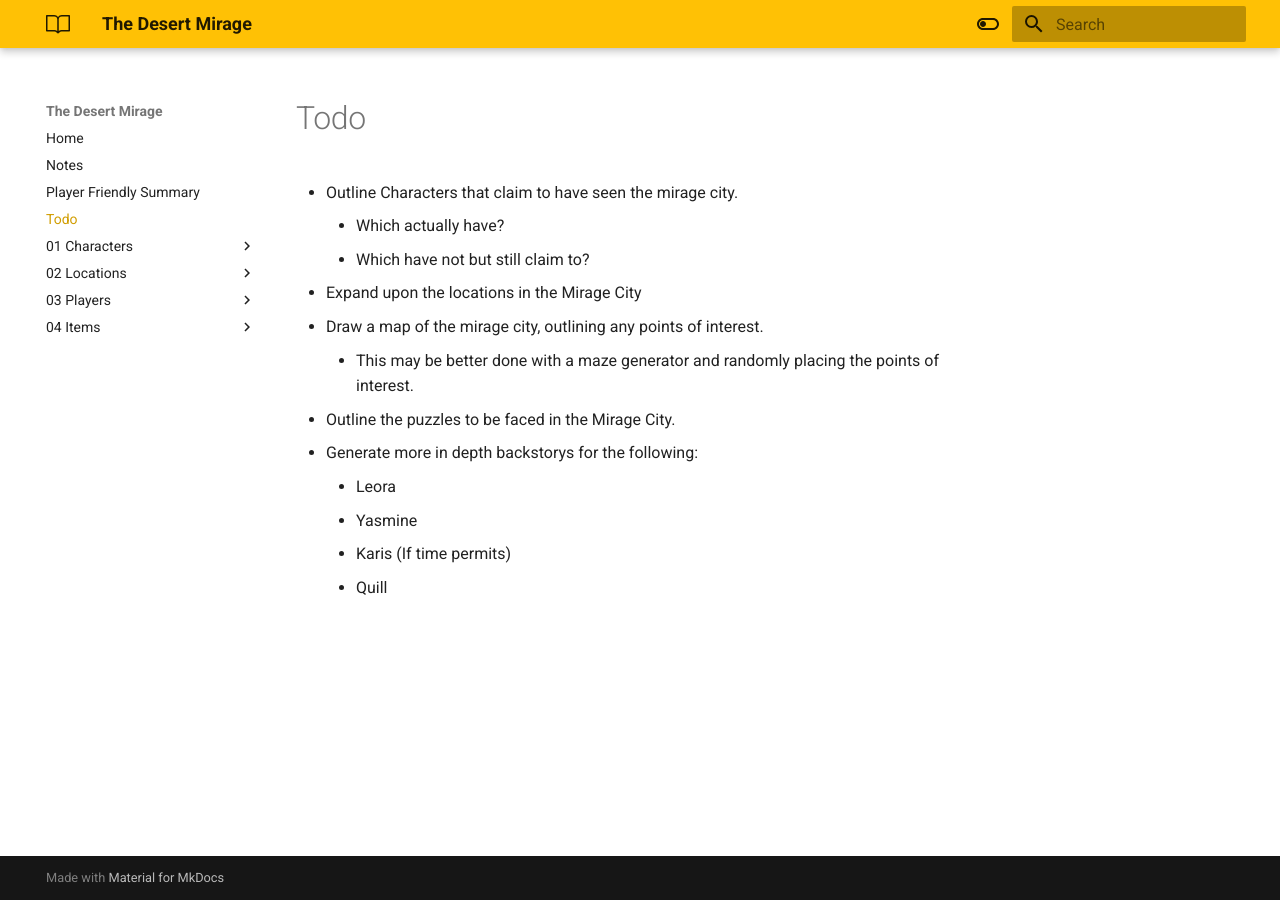
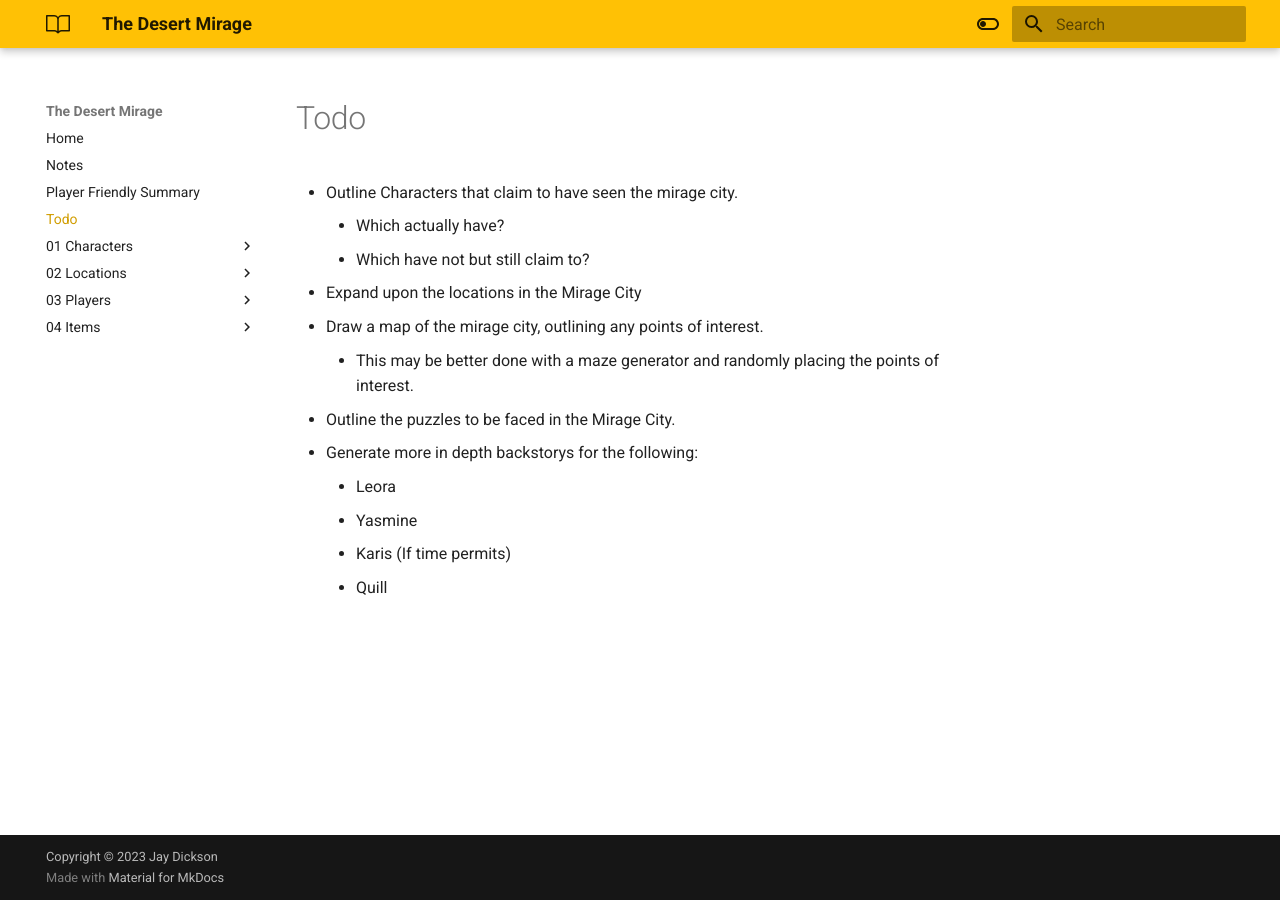
Before and after one commit to jaydickson02/Everything, an MkDocs documentation site: the page built from docs/Todo.md, in a window 1280 px wide. Built offline with MkDocs 1.6.1 and Material for MkDocs 9.7.7, drawn with Linux system fonts in a browser that asks for light colours.

Commit message:
Update mkdocs.yml

```diff
--- a/mkdocs.yml
+++ b/mkdocs.yml
@@ -54,6 +54,7 @@ plugins:
   - search
   - roamlinks
 
+copyright: Copyright &copy; 2023 Jay Dickson
 
 extra_javascript:
   - javascripts/mathjax.js
```
